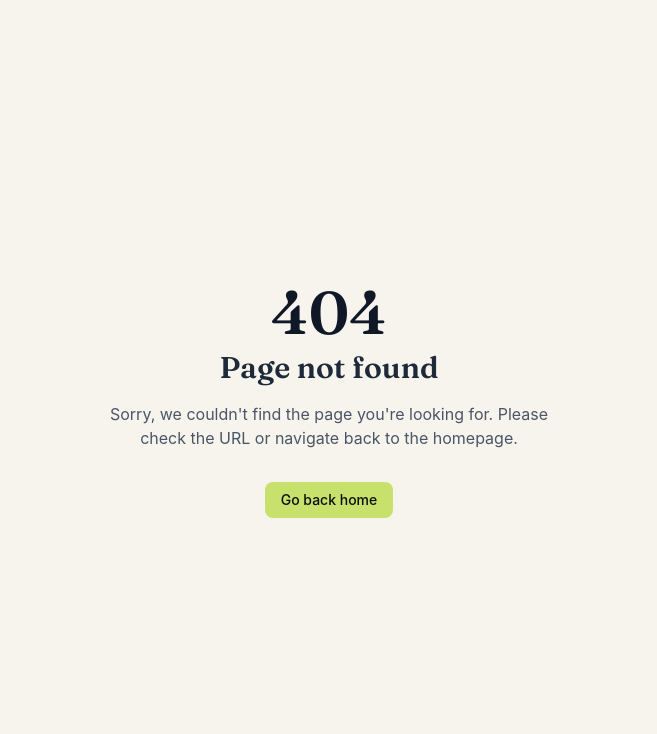
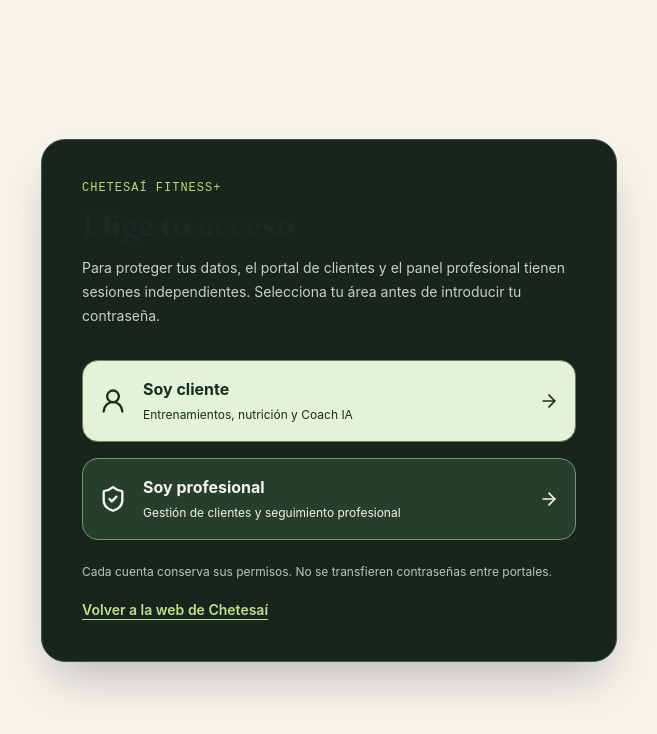
Before and after one commit to Raymonchu48/chetesai, a Next.js app: page /acceso in a window 1280 px wide. Before the commit this address had no page. Shown: the top 734 px of the page, without its empty margins (311-968 px from the left). Built offline with nearby package versions, Linux system fonts and the light colour scheme.

Commit message:
fix(auth): show portal selection before asking for credentials

```diff
--- /dev/null
+++ b/src/app/acceso/page.tsx
@@ -0,0 +1,33 @@
+import Link from "next/link";
+import { ShieldCheck, UserRound, ArrowRight } from "lucide-react";
+
+export const metadata = { title: "Acceder a Chetesaí Fitness+" };
+
+export default function AccessSelector() {
+  return (
+    <main className="flex min-h-screen items-center justify-center bg-[#101713] px-4 py-10 text-[#f2f5ec]">
+      <section className="w-full max-w-xl rounded-3xl border border-[#425448] bg-[#18251c] p-6 shadow-2xl sm:p-10">
+        <p className="text-xs font-bold uppercase tracking-[.22em] text-[#b7d777]">Chetesaí Fitness+</p>
+        <h1 className="mt-3 font-brand text-3xl font-bold">Elige tu acceso</h1>
+        <p className="mt-3 text-sm leading-6 text-[#c5d1c4]">
+          Para proteger tus datos, el portal de clientes y el panel profesional tienen sesiones independientes.
+          Selecciona tu área antes de introducir tu contraseña.
+        </p>
+        <div className="mt-8 grid gap-4">
+          <a href="https://app.chetesaifitness.com/login" className="flex min-h-20 items-center gap-4 rounded-2xl border border-[#688459] bg-[#e4f2d9] p-4 text-[#15301b] transition hover:bg-[#cce8b6] focus-visible:outline focus-visible:outline-2 focus-visible:outline-offset-4 focus-visible:outline-[#a4d27c]">
+            <UserRound className="h-7 w-7 shrink-0" />
+            <span className="flex-1"><strong className="block text-base">Soy cliente</strong><span className="text-xs">Entrenamientos, nutrición y Coach IA</span></span>
+            <ArrowRight className="h-5 w-5" />
+          </a>
+          <a href="https://pro.chetesaifitness.com/login" className="flex min-h-20 items-center gap-4 rounded-2xl border border-[#77956f] bg-[#273e2d] p-4 text-[#f2f5ec] transition hover:bg-[#345239] focus-visible:outline focus-visible:outline-2 focus-visible:outline-offset-4 focus-visible:outline-[#a4d27c]">
+            <ShieldCheck className="h-7 w-7 shrink-0" />
+            <span className="flex-1"><strong className="block text-base">Soy profesional</strong><span className="text-xs">Gestión de clientes y seguimiento profesional</span></span>
+            <ArrowRight className="h-5 w-5" />
+          </a>
+        </div>
+        <p className="mt-6 text-xs text-[#b6c8b7]">Cada cuenta conserva sus permisos. No se transfieren contraseñas entre portales.</p>
+        <Link href="/" className="mt-5 inline-block text-sm font-semibold text-[#c1df91] underline underline-offset-4">Volver a la web de Chetesaí</Link>
+      </section>
+    </main>
+  );
+}
```
